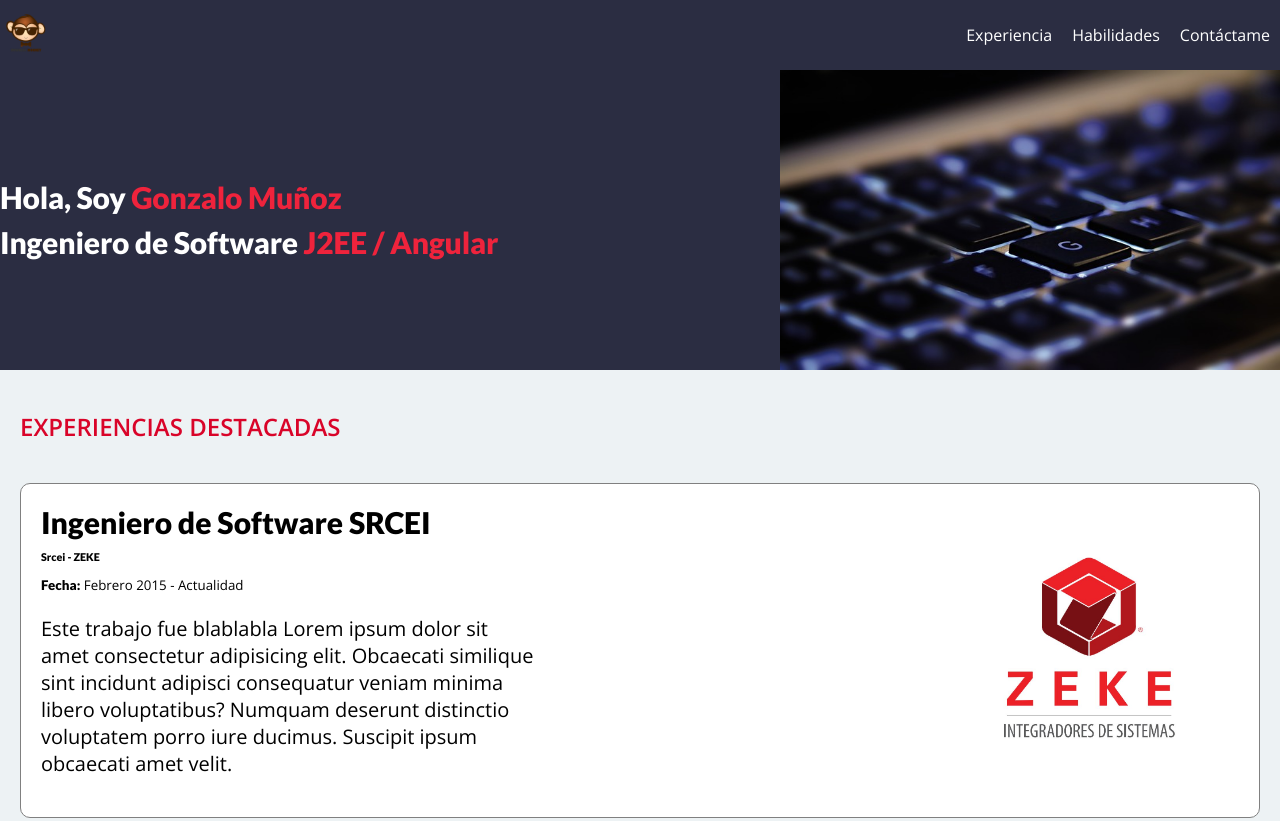
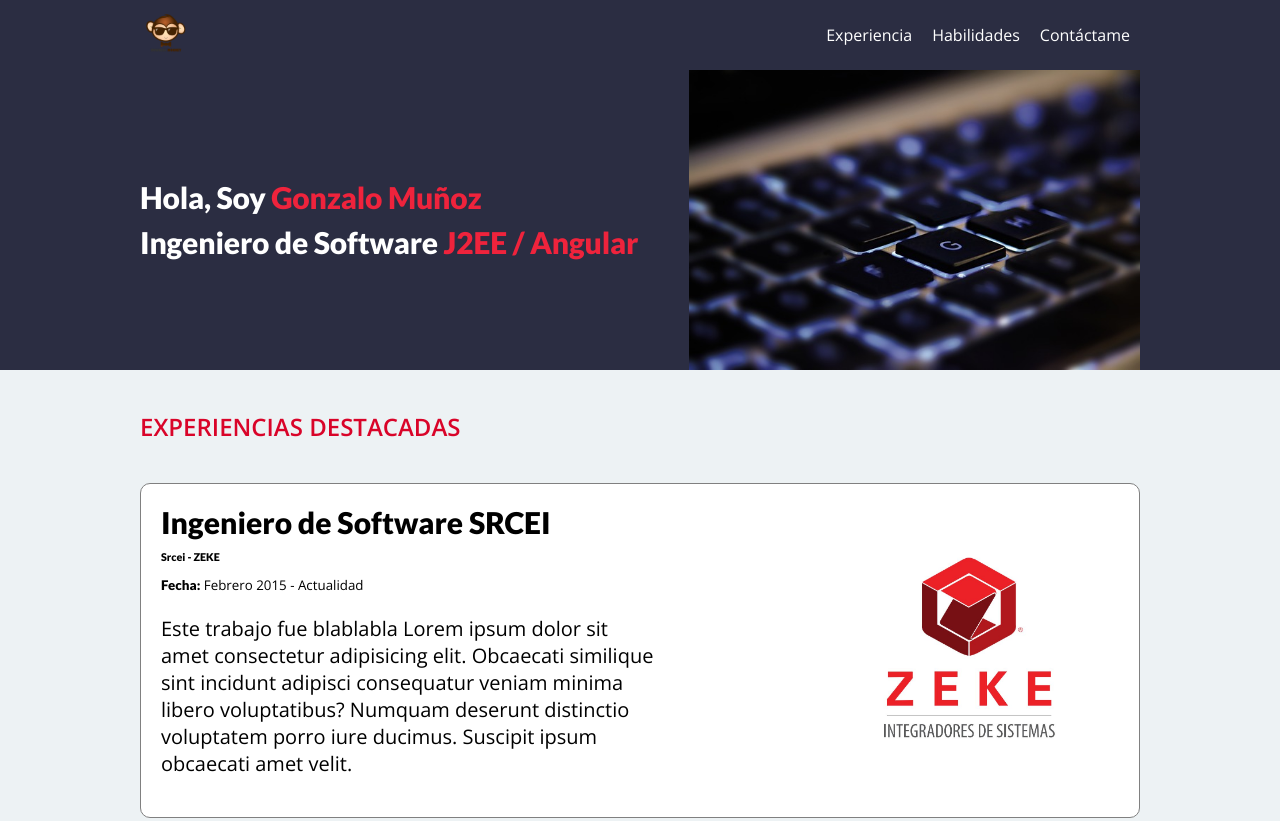
Before and after one commit to rogmicman1/online_cv, a plain HTML site: page index.html in a window 1280 px wide. Shown: the top 821 px of the page. Drawn offline with nearby package versions, Linux system fonts and the light colour scheme.

Commit message:
Finalizado base

```diff
--- a/css/estilos.css
+++ b/css/estilos.css
@@ -1,6 +1,7 @@
 body{
     font-family: 'Open Sans', sans-serif;
     margin: 0;
+
 }
 
 h1,
@@ -79,13 +80,10 @@ h2 {
 
 .hero{
     height: 300px;
-    background-image: url('../img/hero3.jpg');
-    background-size: 500px 300px;
-    background-repeat: no-repeat;
     background-color: #2b2d42;
-    background-position-x: right;
     display: flex;
     align-items: center;
+    justify-content: space-between;
 }
 
 .header{
@@ -252,6 +250,16 @@ figure{
     width: 100px;
 
 }
+
+.wrapper{
+    width: 1000px;
+    margin: 0 auto;
+    /* Heredamos del padre, para no arruinar el wrapper*/
+    display: inherit;
+    justify-content: inherit;
+    align-items: inherit;
+    height: inherit;
+}
 /*
 Esto sirve para colocar elementos uno al lado del otro.
 Flexbox tendrá a muchos box dentro, y de esta forma ocuparán el espacio horizontalmente, hasta que no
--- a/index.html
+++ b/index.html
@@ -13,14 +13,16 @@
 </head>
 
 <body>
+
     <header class="header">
+        <div class="wrapper">
             <figure>
                 <img src="./img/logo-index.png" alt="Logo definido por Gonzalo M." height="50px">
             </figure>
             <nav class="menu">
                 <ul>
                     <li>
-                    <a href="./portafolio/index.html">Experiencia</a>
+                        <a href="#experience">Experiencia</a>
                     </li>
                     <li>
                         <a href="#habilities">Habilidades</a>
@@ -30,15 +32,21 @@
                     </li>
                 </ul>
             </nav>
+        </div>
     </header>
 
     <section class="hero">
+        <div class="wrapper">
             <h1>Hola, Soy
                 <strong>Gonzalo Muñoz</strong>
-            <br/>Ingeniero de Software
+                <br />Ingeniero de Software
                 <strong>J2EE / Angular</strong></h1>
+            <img src="./img/hero3.jpg" height="300px" alt="Logo de Gonzalo Muñoz">
+        </div>
     </section>
+
     <section id="experience" class="experience-container">
+        <div class="wrapper">
             <h2>Experiencias destacadas</h2>
             <article class="experience">
                 <div class="experience-details">
@@ -48,8 +56,11 @@
                         <small>
                             <strong>Fecha:</strong> Febrero 2015 - Actualidad</small>
                     </p>
-                <p class="experience-description"> Este trabajo fue blablabla Lorem ipsum dolor sit amet consectetur adipisicing
-                    elit. Obcaecati similique sint incidunt adipisci consequatur veniam minima libero voluptatibus? Numquam
+                    <p class="experience-description"> Este trabajo fue blablabla Lorem ipsum dolor sit amet
+                        consectetur
+                        adipisicing
+                        elit. Obcaecati similique sint incidunt adipisci consequatur veniam minima libero voluptatibus?
+                        Numquam
                         deserunt distinctio voluptatem porro iure ducimus. Suscipit ipsum obcaecati amet velit.</p>
                 </div>
                 <figure class="experience-imageContainer">
@@ -64,8 +75,11 @@
                         <small>
                             <strong>Fecha:</strong> Febrero 2015 - Actualidad</small>
                     </p>
-                <p class="experience-description"> Este trabajo fue blablabla Lorem ipsum dolor sit amet consectetur adipisicing
-                    elit. Obcaecati similique sint incidunt adipisci consequatur veniam minima libero voluptatibus? Numquam
+                    <p class="experience-description"> Este trabajo fue blablabla Lorem ipsum dolor sit amet
+                        consectetur
+                        adipisicing
+                        elit. Obcaecati similique sint incidunt adipisci consequatur veniam minima libero voluptatibus?
+                        Numquam
                         deserunt distinctio voluptatem porro iure ducimus. Suscipit ipsum obcaecati amet velit.</p>
                 </div>
                 <figure class="experience-imageContainer">
@@ -73,8 +87,11 @@
                 </figure>
             </article>
 
+        </div>
     </section>
     <section id="habilities" class="habilities-container">
+        <div class="wrapper">
+
             <h2>Más sobre mi experiencia</h2>
             <article class="hability">
                 <h3 class="hability-title">Java J2EE</h3>
@@ -155,8 +172,11 @@
 
                 </div>
             </article>
+        </div>
     </section>
     <section id="contacto" class="contact">
+        <div class="wrapper">
+
             <form action="/contacto">
                 <h3>¿ Nos ponemos en contacto ?</h3>
                 <input type="email" id="email" class="form-email" placeholder="Déjame tu correo electrónico">
@@ -166,6 +186,7 @@
                 <a href="https://www.linkedin.com/in/mmgonzalo/" class="social-link linkedin"></a>
                 <a href="https://stackoverflow.com/users/10624147/gonzaloan" class="social-link stackoverflow"></a>
                 <a href="https://github.com/gonzaloan" class="social-link github"></a>
+            </div>
         </div>
     </section>
 
```
Lines whose indentation alone changed are shown as unchanged.
